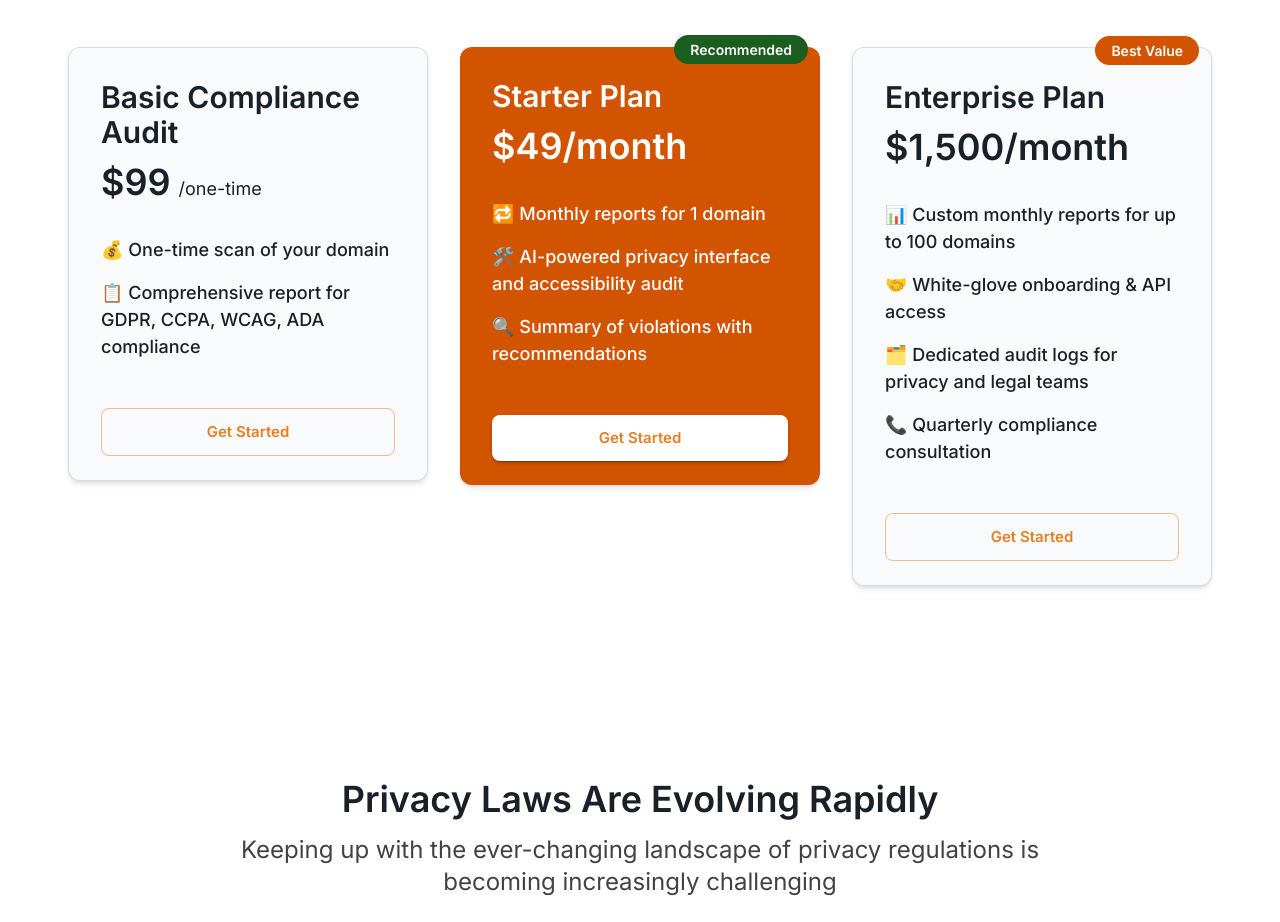
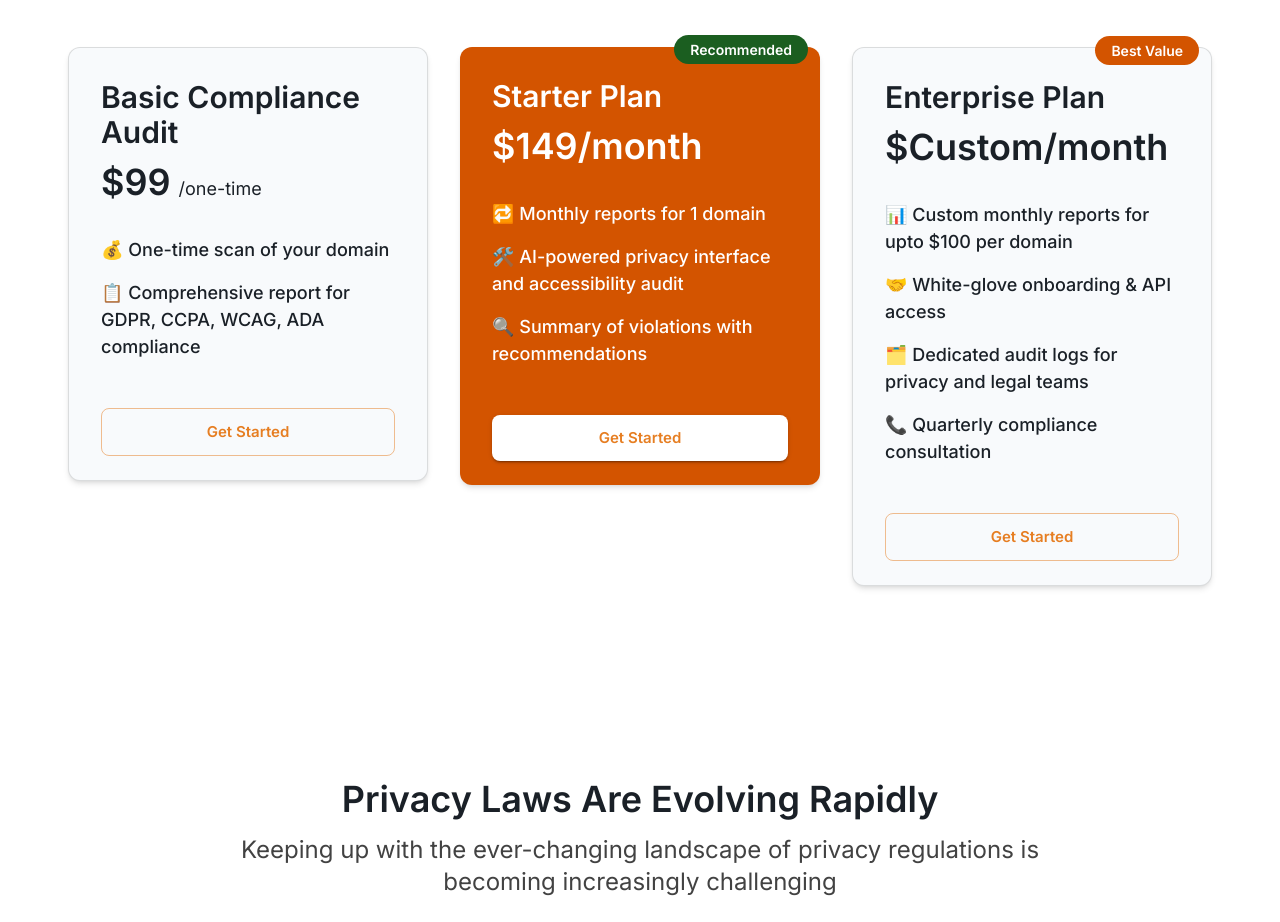
Before and after one commit to papayaverse/agent_carica, a React (Vite) app: page / in a window 1280 px wide. Shown: the part 883-1805 px from the top of the page. Built offline with nearby package versions, Linux system fonts and the light colour scheme.

Commit message:
added new pricing

```diff
--- a/src/components/PricingSection.jsx
+++ b/src/components/PricingSection.jsx
@@ -97,7 +97,7 @@ const PricingSection = () => {
     },
     {
       title: 'Starter Plan',
-      price: '$49/month',
+      price: '$149/month',
       features: [
         '🔁 Monthly reports for 1 domain',
         '🛠️ AI-powered privacy interface and accessibility audit',
@@ -107,9 +107,9 @@ const PricingSection = () => {
     },
     {
       title: 'Enterprise Plan',
-      price: '$1,500/month',
+      price: '$Custom/month',
       features: [
-        '📊 Custom monthly reports for up to 100 domains',
+        '📊 Custom monthly reports for upto $100 per domain',
         '🤝 White-glove onboarding & API access',
         '🗂️ Dedicated audit logs for privacy and legal teams',
         '📞 Quarterly compliance consultation'
```
Also changed, not shown: 1 other file (tests, documents, lock files or other folders).
